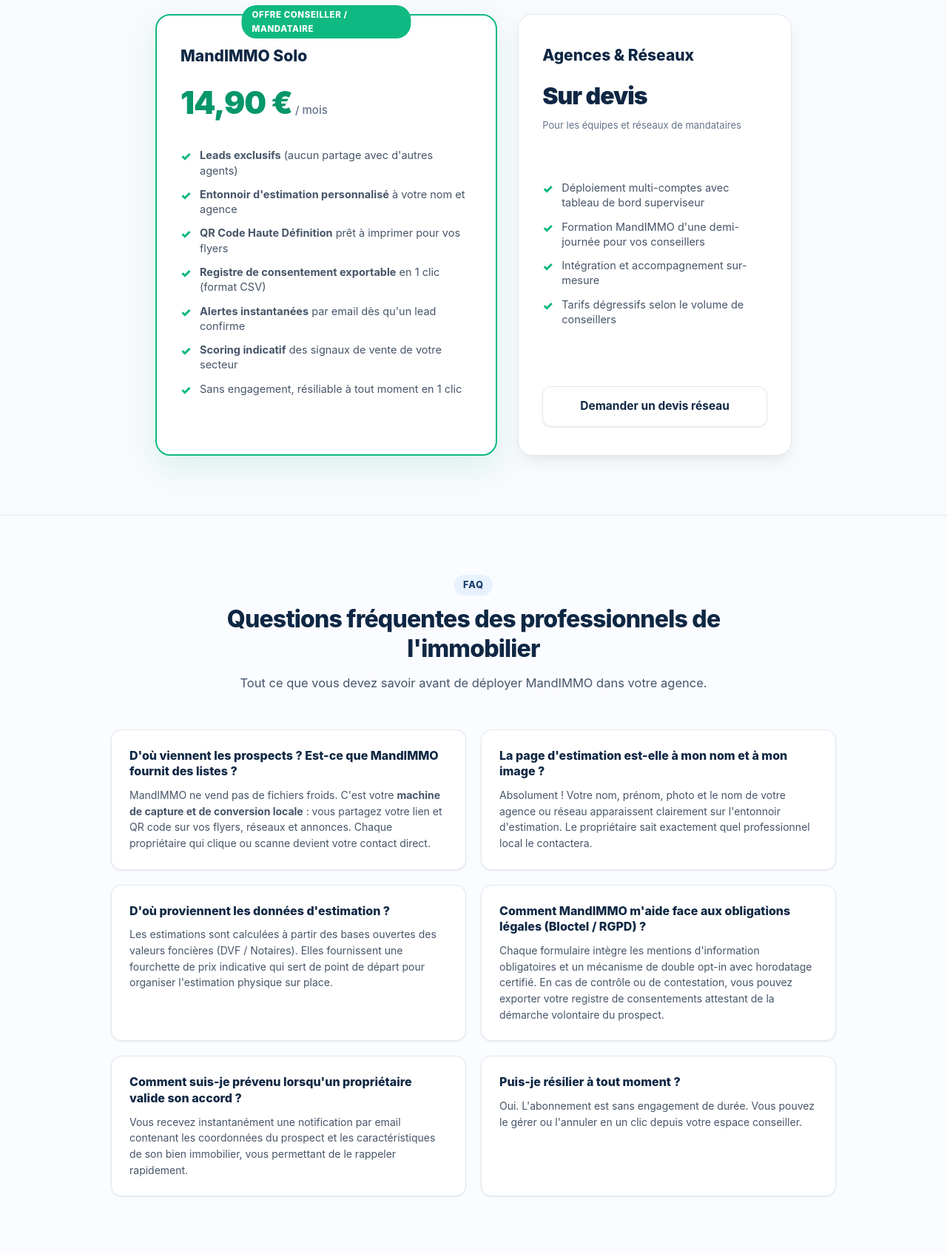
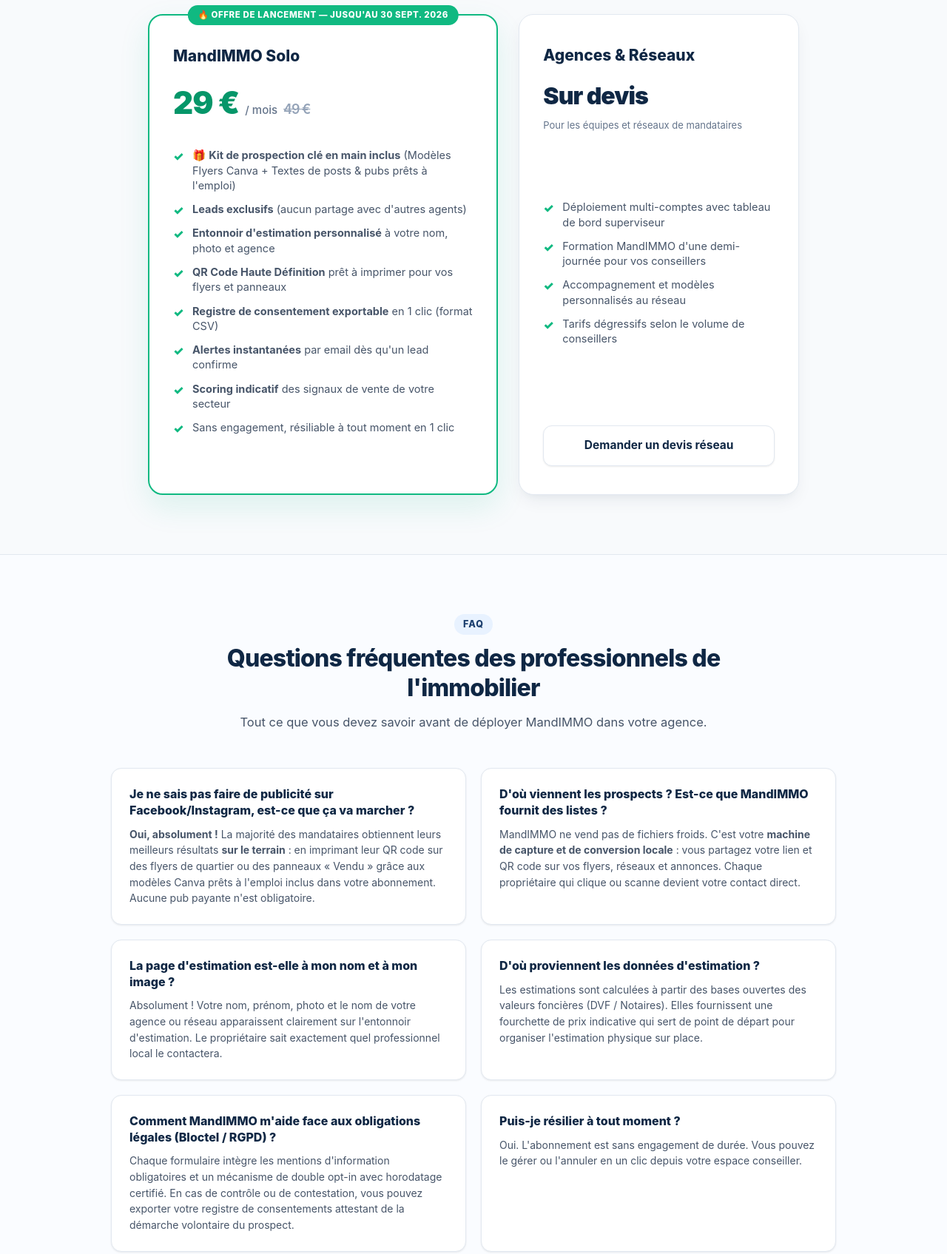
Before and after one commit to jollyshah100-art/Vsimplifai-lead-engine, a website: page landing.html in a window 1280 px wide. Shown: the part 3300-4995 px from the top of the page at 74% size. Drawn offline with Linux system fonts and the light colour scheme; no server answers.

Commit message:
feat(pricing): update to 29€ launch offer (normally 49€) with prospection kit and zero-pub FAQ

```diff
--- a/landing.html
+++ b/landing.html
@@ -490,7 +490,7 @@
     display: grid;
     grid-template-columns: 1.25fr 1fr;
     gap: 28px;
-    max-width: 860px;
+    max-width: 880px;
     margin: 0 auto;
   }
   .price-card {
@@ -521,6 +521,7 @@
     border-radius: 20px;
     text-transform: uppercase;
     letter-spacing: .6px;
+    white-space: nowrap;
   }
   .price-header h3 { font-size: 21px; font-weight: 800; color: var(--primary); }
   .price-header .price-amount {
@@ -529,6 +530,9 @@
     color: var(--accent-dark);
     margin: 12px 0 4px;
     letter-spacing: -1px;
+    display: flex;
+    align-items: baseline;
+    gap: 8px;
   }
   .price-header .price-amount small {
     font-size: 15px;
@@ -641,7 +645,7 @@
           <a class="btn ghost big" href="/preview/funnel">Tester le parcours prospect (Démo)</a>
         </div>
         <div id="hero-reassure" class="reassure" style="display:none">
-          🔒 3 jours d'essai gratuit, puis 14,90 €/mois · sans engagement · données en Europe
+          🔒 3 jours d'essai gratuit, puis 29 €/mois (au lieu de 49 €/mois jusqu'au 30 sept. 2026) · sans engagement · données en Europe
         </div>
       </div>
 
@@ -804,17 +808,21 @@
 
     <div class="pricing-grid">
       <div class="price-card featured">
-        <span class="rec-badge">Offre Conseiller / Mandataire</span>
+        <span class="rec-badge">🔥 Offre de Lancement — jusqu'au 30 sept. 2026</span>
         <div class="price-header">
           <h3>MandIMMO Solo</h3>
-          <div class="price-amount">14,90 €<small> / mois</small></div>
-          <div id="price-trial-badge" style="font-size:13px;color:var(--accent-dark);font-weight:bold;display:none">3 jours d'essai gratuit</div>
+          <div class="price-amount">
+            29 €<small> / mois</small>
+            <span style="font-size:18px;text-decoration:line-through;color:#94A3B8;font-weight:600">49 €</span>
+          </div>
+          <div id="price-trial-badge" style="font-size:13px;color:var(--accent-dark);font-weight:bold;display:none">3 jours d'essai gratuit · Tarif bloqué pour les premiers inscrits</div>
         </div>
         <ul class="price-features">
-          <li id="price-trial-li" style="display:none">3 jours gratuits, puis 14,90 €/mois</li>
+          <li id="price-trial-li" style="display:none">3 jours gratuits, puis 29 €/mois (au lieu de 49 €)</li>
+          <li>🎁 <b>Kit de prospection clé en main inclus</b> (Modèles Flyers Canva + Textes de posts & pubs prêts à l'emploi)</li>
           <li><b>Leads exclusifs</b> (aucun partage avec d'autres agents)</li>
-          <li><b>Entonnoir d'estimation personnalisé</b> à votre nom et agence</li>
-          <li><b>QR Code Haute Définition</b> prêt à imprimer pour vos flyers</li>
+          <li><b>Entonnoir d'estimation personnalisé</b> à votre nom, photo et agence</li>
+          <li><b>QR Code Haute Définition</b> prêt à imprimer pour vos flyers et panneaux</li>
           <li><b>Registre de consentement exportable</b> en 1 clic (format CSV)</li>
           <li><b>Alertes instantanées</b> par email dès qu'un lead confirme</li>
           <li><b>Scoring indicatif</b> des signaux de vente de votre secteur</li>
@@ -832,7 +840,7 @@
         <ul class="price-features">
           <li>Déploiement multi-comptes avec tableau de bord superviseur</li>
           <li>Formation MandIMMO d'une demi-journée pour vos conseillers</li>
-          <li>Intégration et accompagnement sur-mesure</li>
+          <li>Accompagnement et modèles personnalisés au réseau</li>
           <li>Tarifs dégressifs selon le volume de conseillers</li>
         </ul>
         <a class="btn ghost big" href="mailto:contact@vsimplifai.eu?subject=Demande%20Devis%20R%C3%A9seau%20MandIMMO">Demander un devis réseau</a>
@@ -852,6 +860,11 @@
 
     <div class="faq-grid">
       <div class="faq-card">
+        <h3>Je ne sais pas faire de publicité sur Facebook/Instagram, est-ce que ça va marcher ?</h3>
+        <p><b>Oui, absolument !</b> La majorité des mandataires obtiennent leurs meilleurs résultats <b>sur le terrain</b> : en imprimant leur QR code sur des flyers de quartier ou des panneaux « Vendu » grâce aux modèles Canva prêts à l'emploi inclus dans votre abonnement. Aucune pub payante n'est obligatoire.</p>
+      </div>
+
+      <div class="faq-card">
         <h3>D'où viennent les prospects ? Est-ce que MandIMMO fournit des listes ?</h3>
         <p>MandIMMO ne vend pas de fichiers froids. C'est votre <b>machine de capture et de conversion locale</b> : vous partagez votre lien et QR code sur vos flyers, réseaux et annonces. Chaque propriétaire qui clique ou scanne devient votre contact direct.</p>
       </div>
@@ -869,11 +882,6 @@
       <div class="faq-card">
         <h3>Comment MandIMMO m'aide face aux obligations légales (Bloctel / RGPD) ?</h3>
         <p>Chaque formulaire intègre les mentions d'information obligatoires et un mécanisme de double opt-in avec horodatage certifié. En cas de contrôle ou de contestation, vous pouvez exporter votre registre de consentements attestant de la démarche volontaire du prospect.</p>
-      </div>
-
-      <div class="faq-card">
-        <h3>Comment suis-je prévenu lorsqu'un propriétaire valide son accord ?</h3>
-        <p>Vous recevez instantanément une notification par email contenant les coordonnées du prospect et les caractéristiques de son bien immobilier, vous permettant de le rappeler rapidement.</p>
       </div>
 
       <div class="faq-card">
```
Also changed, not shown: plans.json (+11 -9 lines).
